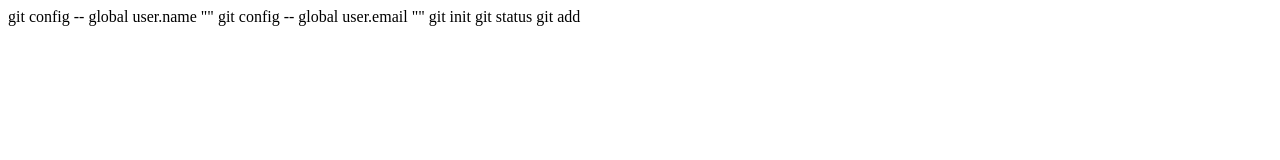
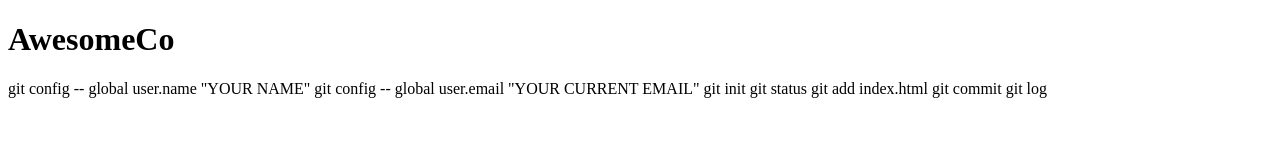
Before and after one commit to jmulls/awesomeco_git, a plain HTML site: page index.html in a window 1280 px wide. Drawn offline with Linux system fonts and the light colour scheme.

Commit message:
Added Heading to Page

```diff
--- a/index.html
+++ b/index.html
@@ -5,10 +5,13 @@
     <title>AwesomeCo</title>
   </head>
   <body>
-    git config -- global user.name ""
-    git config -- global user.email ""
+    <h1>AwesomeCo</h1>
+    git config -- global user.name "YOUR NAME"
+    git config -- global user.email "YOUR CURRENT EMAIL"
     git init
     git status
-    git add
+    git add index.html
+    git commit
+    git log
   </body>
 </html>
```
